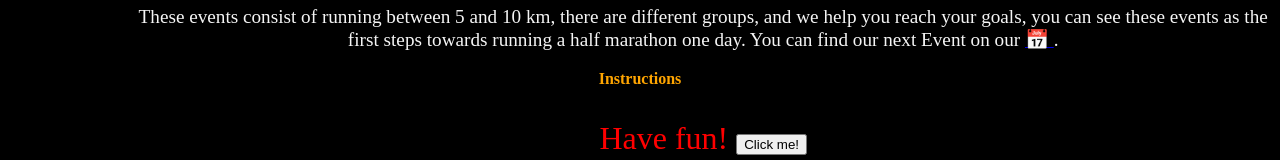
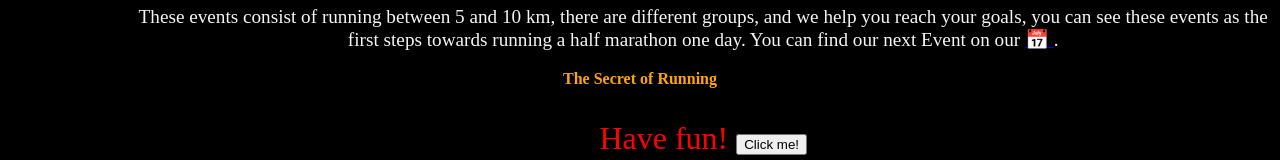
Before and after one commit to EduardoSE211/WTS_Assignment, a website: page src/index.html in a window 1280 px wide. Shown: the part 740-900 px from the top of the page. Drawn offline with Linux system fonts and the light colour scheme.

Commit message:
Update index.html

```diff
--- a/src/index.html
+++ b/src/index.html
@@ -33,7 +33,7 @@
                  you can see these events as the first steps towards running a half marathon one day. You can find our next Event on our <a title="Event Dates" href="event_dates.html"> &#128197; </a>.
             </p>
         </div>
-        <h3>Instructions</h3>
+        <h3>The Secret of Running</h3>
         <p id="instructionstext">Have fun! <button id="ClickMe" onclick="onButtonClick()">Click me!</button></p>
         <div>
             <img id="istockphoto2" src="istockphoto-2.jpg" alt="istockphoto2">
```
